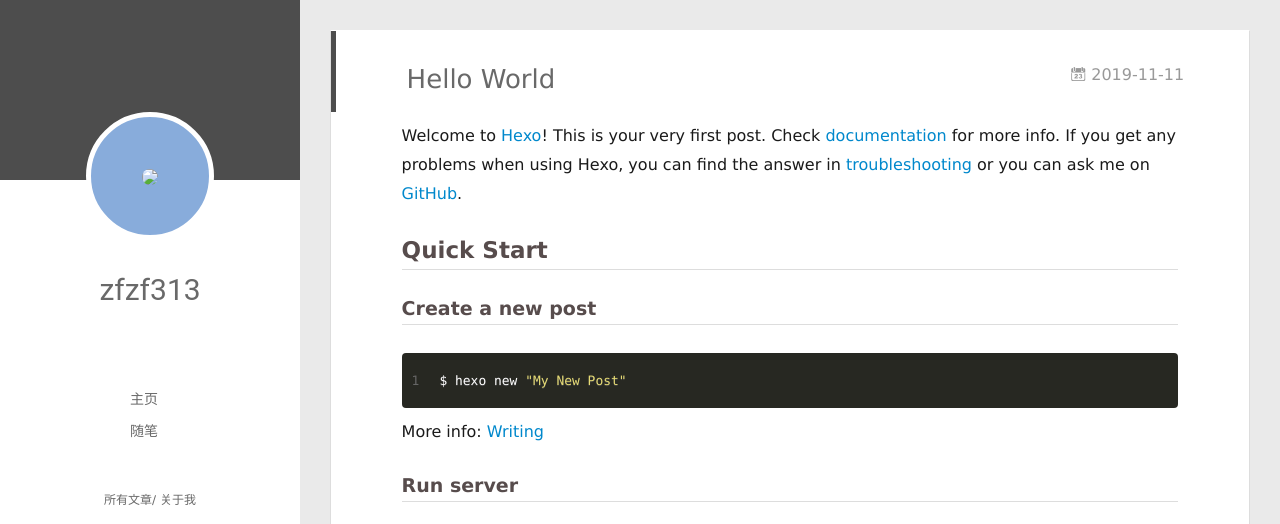
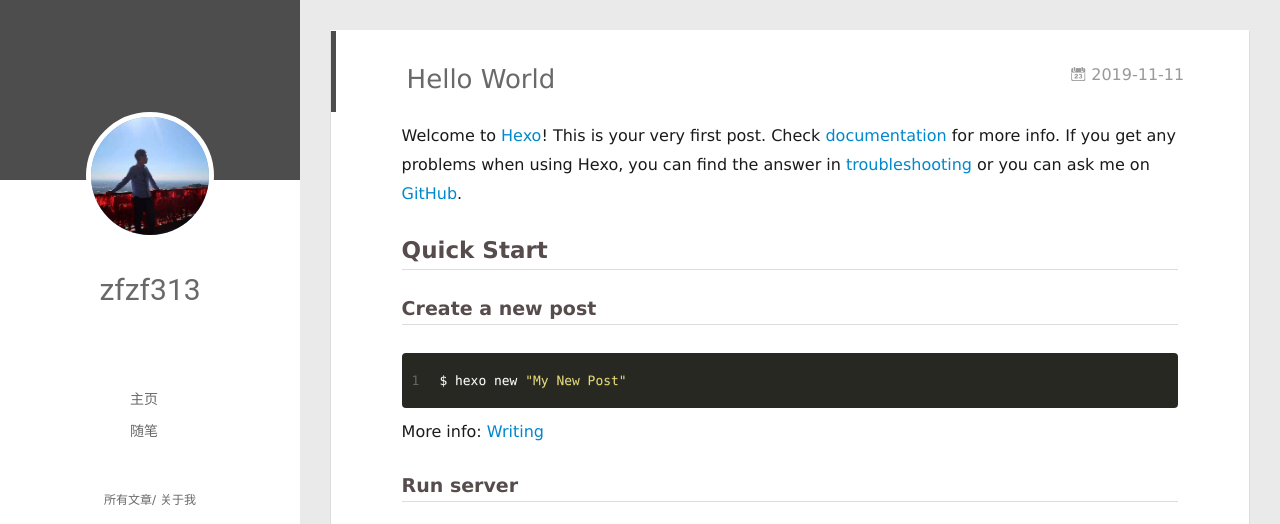
Before and after one commit to zfzf313/zfzf313.github.io, a plain HTML site: page index.html in a window 1280 px wide. Shown: the top 524 px of the page. Drawn offline with Linux system fonts and the light colour scheme; no server answers.

Commit message:
Site updated: 2019-11-11 15:08:40

```diff
--- /dev/null
+++ b/content.json
@@ -0,0 +1 @@
+{"meta":{"title":"Hexo","subtitle":"","description":"","author":"zfzf313","url":"http://yoursite.com","root":"/"},"pages":[],"posts":[{"title":"Hello World","slug":"hello-world","date":"2019-11-11T00:58:56.257Z","updated":"2019-11-07T08:35:04.181Z","comments":true,"path":"2019/11/11/hello-world/","link":"","permalink":"http://yoursite.com/2019/11/11/hello-world/","excerpt":"","text":"Welcome to Hexo! This is your very first post. Check documentation for more info. If you get any problems when using Hexo, you can find the answer in troubleshooting or you can ask me on GitHub. Quick StartCreate a new post1$ hexo new \"My New Post\" More info: Writing Run server1$ hexo server More info: Server Generate static files1$ hexo generate More info: Generating Deploy to remote sites1$ hexo deploy More info: Deployment","categories":[],"tags":[]},{"title":"我的第一篇博客文章","slug":"我的第一篇博客文章","date":"2019-11-07T11:20:55.000Z","updated":"2019-11-07T11:24:30.515Z","comments":true,"path":"2019/11/07/我的第一篇博客文章/","link":"","permalink":"http://yoursite.com/2019/11/07/%E6%88%91%E7%9A%84%E7%AC%AC%E4%B8%80%E7%AF%87%E5%8D%9A%E5%AE%A2%E6%96%87%E7%AB%A0/","excerpt":"","text":"第一章内容 ##第二章 ##参考文献 www.csdn.cn","categories":[],"tags":[]}]}
--- a/index.html
+++ b/index.html
@@ -42,7 +42,7 @@
 <div class="intrude-less">
 	<header id="header" class="inner">
 		<a href="/" class="profilepic">
-			<img src="/avatar/img/1.jpg" class="js-avatar">
+			<img src="img/avatar/1.jpg" class="js-avatar">
 		</a>
 		<hgroup>
 		  <h1 class="header-author"><a href="/">zfzf313</a></h1>
@@ -96,7 +96,7 @@
 	<div class="intrude-less">
 		<header id="header" class="inner">
 			<div class="profilepic">
-				<img src="/avatar/img/1.jpg" class="js-avatar">
+				<img src="img/avatar/1.jpg" class="js-avatar">
 			</div>
 			<hgroup>
 			  <h1 class="header-author js-header-author">zfzf313</h1>
```
Also changed, not shown: 2019/11/07/我的第一篇博客文章/index.html (+2 -2 lines), 2019/11/11/hello-world/index.html (+2 -2 lines), archives/2019/11/index.html (+2 -2 lines), archives/2019/index.html (+2 -2 lines), archives/index.html (+2 -2 lines).
